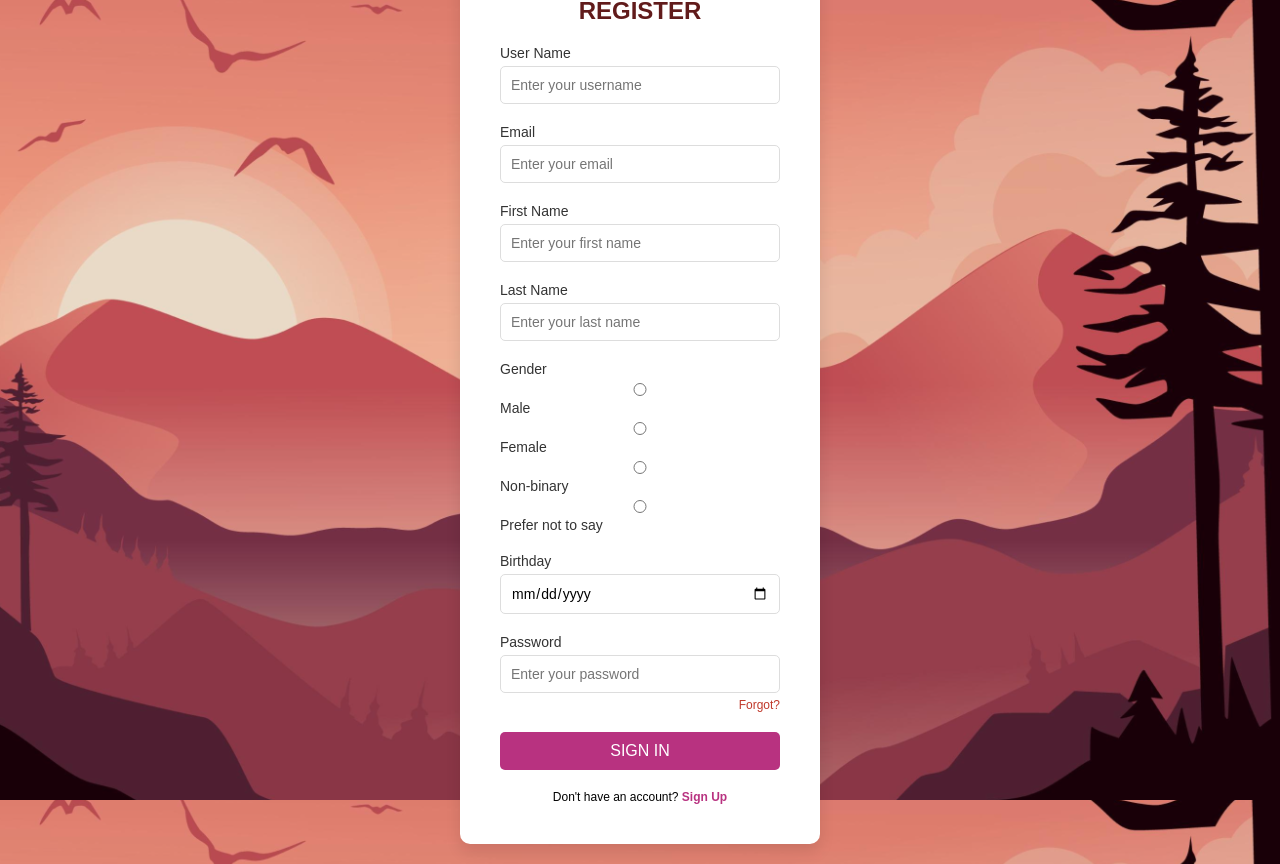
After one commit to pokemau/yapster, a Django app: page /register/ in a window 1280 px wide. The commit adds this page. Run offline with Django 5.2, Linux system fonts and the light colour scheme.

Commit message:
added register ui

```diff
--- /dev/null
+++ b/myvenv/pyvenv.cfg
@@ -0,0 +1,5 @@
+home = S:\Python312
+include-system-site-packages = false
+version = 3.12.5
+executable = S:\Slamm\Coderz\Python\dijango_stuff\yapster\myvenv\Scripts\python.exe
+command = s:\Slamm\Coderz\Python\dijango_stuff\yapster\myvenv\Scripts\python.exe -m venv S:\Slamm\Coderz\Python\dijango_stuff\yapster\myvenv
--- a/yapster/user/templates/login.html
+++ b/yapster/user/templates/login.html
@@ -23,7 +23,7 @@
                 </div>
                 <button type="submit" class="btn">SIGN IN</button>
             </form>
-            <p>Don't have an account? <a href="#">Sign Up</a></p>
+            <p>Don't have an account? <a href="{% url 'register' %}">Sign Up</a></p>
         </div>
     </div>
 </body>
--- /dev/null
+++ b/yapster/user/templates/register.html
@@ -0,0 +1,61 @@
+{% load static %}
+<!DOCTYPE html>
+<html lang="en">
+<head>
+    <meta charset="UTF-8">
+    <meta name="viewport" content="width=device-width, initial-scale=1.0">
+    <title>Sign In</title>
+    <link rel="stylesheet" href="{% static 'styles.css' %}">
+</head>
+<body>
+    <div class="container">
+        <div class="sign-in-box">
+            <h2>REGISTER</h2>
+            <form action="#">
+                <div class="input-box">
+                    <label for="username">User Name</label>
+                    <input type="text" id="username" placeholder="Enter your username">
+                </div>
+                <div class="input-box">
+                    <label for="email">Email</label>
+                    <input type="email" id="email" placeholder="Enter your email">
+                </div>
+                <div class="input-box">
+                    <label for="firstName">First Name</label>
+                    <input type="text" id="firstName" placeholder="Enter your first name">
+                </div>
+                <div class="input-box">
+                    <label for="lastName">Last Name</label>
+                    <input type="text" id="lastName" placeholder="Enter your last name">
+                </div>
+                <div class="input-box">
+                    <label for="gender">Gender</label>
+
+                    <input type="radio" name="gender" id="gender" value="Male">
+                    <label for="Male">Male</label>
+
+                    <input type="radio" name="gender" id="gender" value="Female">
+                    <label for="Female">Female</label>
+
+                    <input type="radio" name="gender" id="gender" value="Non-binary">
+                    <label for="Non-binary">Non-binary</label>
+
+                    <input type="radio" name="gender" id="gender" value="PreferNotToSay">
+                    <label for="PreferNotToSay">Prefer not to say</label>
+                </div>
+                <div class="input-box">
+                    <label for="birthday">Birthday</label>
+                    <input type="date" id="birthday" placeholder="Enter your birthday">
+                </div>
+                <div class="input-box">
+                    <label for="password">Password</label>
+                    <input type="password" id="password" placeholder="Enter your password">
+                    <a href="#" class="forgot">Forgot?</a>
+                </div>
+                <button type="submit" class="btn">SIGN IN</button>
+            </form>
+            <p>Don't have an account? <a href="{% url 'login' %}">Sign Up</a></p>
+        </div>
+    </div>
+</body>
+</html>
--- a/yapster/yapster/urls.py
+++ b/yapster/yapster/urls.py
@@ -17,9 +17,10 @@ Including another URLconf
 from django.contrib import admin
 from django.urls import path
 
-from yapster.views import login_view
+from yapster.views import login_view, register_view
 
 urlpatterns = [
     path('admin/', admin.site.urls),
     path('', login_view, name='login'),
+    path('register/', register_view, name='register'),
 ]
--- a/yapster/yapster/views.py
+++ b/yapster/yapster/views.py
@@ -2,3 +2,6 @@ from django.shortcuts import render
 
 def login_view(request):
     return render(request, 'login.html')
+
+def register_view(request):
+    return render(request, 'register.html')
```
Also changed, not shown: 13 other files.
